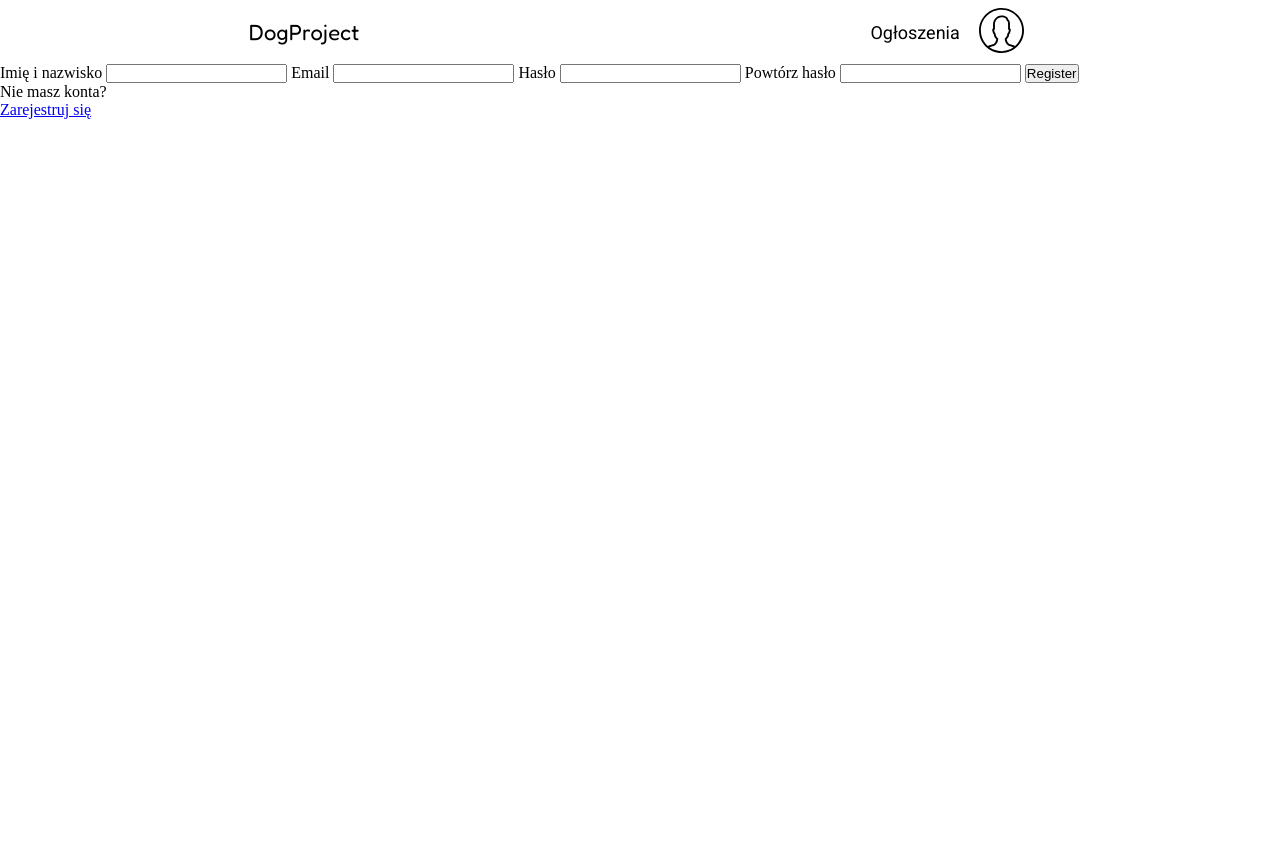
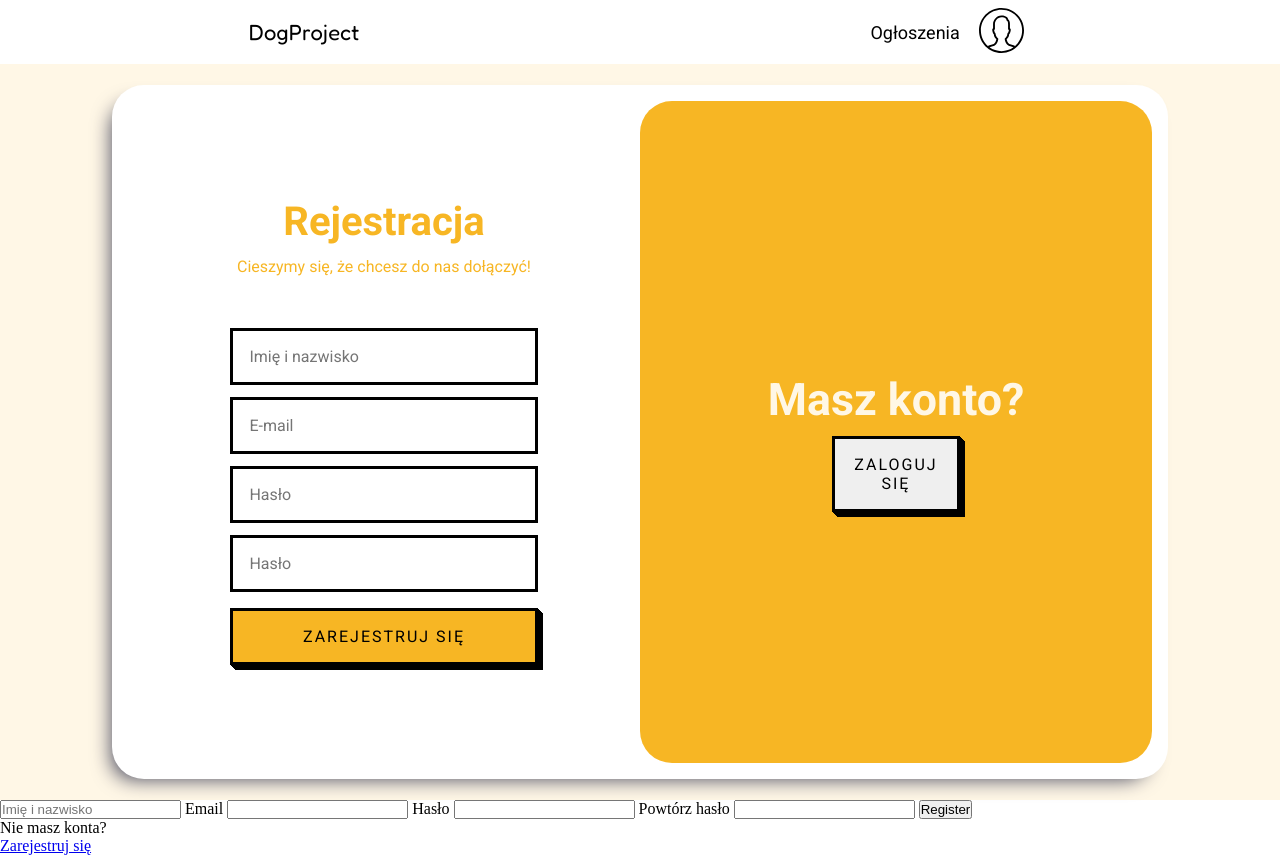
Before and after one commit to dpjk00/projekt_in-ynierski, a Django app: page /register/ in a window 1280 px wide. Before the commit the page ends 119 px from the top, so only its background shows below. Run offline with Django 4.2, Linux system fonts and the light colour scheme.

Commit message:
added register html/css

```diff
--- a/app/static/styles/main.css
+++ b/app/static/styles/main.css
@@ -433,10 +433,4 @@ main {
   left: 5px;
 }
 
-@media (min-width: 768px) {
-  .button-54 {
-    padding: 0.25em 0.75em;
-  }
-}
-
 /*# sourceMappingURL=main.css.map */
--- a/app/static/styles/main.scss
+++ b/app/static/styles/main.scss
@@ -351,6 +351,7 @@ main {
       outline: none;
       border: 3px solid;
       padding: 0.25em 0.5em;
+
       position: relative;
       user-select: none;
       -webkit-user-select: none;
@@ -501,10 +502,3 @@ main {
     }
   }
 }
-
-
-@media (min-width: 768px) {
-  .button-54 {
-    padding: 0.25em 0.75em;
-  }
-}
--- a/app/templates/register.html
+++ b/app/templates/register.html
@@ -1,13 +1,51 @@
 {% extends 'main.html' %}
 
 {% block content %}
+
+<div class="login-container">
+  <div class="login-container-helper">
+    <div class="login-content">
+      <div class="login-content-helper">
+        <div class="login-content-hello">
+          <h3>Rejestracja</h3>
+          <p>Cieszymy się, że chcesz do nas dołączyć!</p>
+        </div>
+        <form class="login-form" method="POST" action="">
+          {% csrf_token %}
+          <div class="login-form-combo">
+            <input placeholder="Imię i nazwisko" name="name" type="text">
+          </div>
+          <div class="login-form-combo">
+            <input placeholder="E-mail" type="email" name="email">
+          </div>
+          <div class="login-form-combo">
+            <input placeholder="Hasło" type="password" name="password1">
+          </div>
+          <div class="login-form-combo">
+            <input placeholder="Hasło" type="password" name="password2">
+          </div>
+          <input class="login-form-submit" type="submit" value="Zarejestruj się">
+        </form>
+      </div>
+    </div>
+    <div class="login-content-register">
+      <div class="login-content-register-info">
+        <h1>Masz konto?</h1>
+        <div class="login-content-register-button">
+          <a href="{% url 'login_page' %}">
+            <button>Zaloguj się</button>
+          </a>
+        </div>
+      </div>
+    </div>
+  </div>
+</div>
 
 <div>
   <form method="POST" action="">
     {% csrf_token %}
 
-    <label for="name">Imię i nazwisko</label>
-    <input name="name" type="text">
+    <input placeholder="Imię i nazwisko" name="name" type="text">
     <label for="email">Email</label>
     <input name="email" type="email">
     <label for="password1">Hasło</label>
```
Also changed, not shown: app/db.sqlite3, 1 other file.
